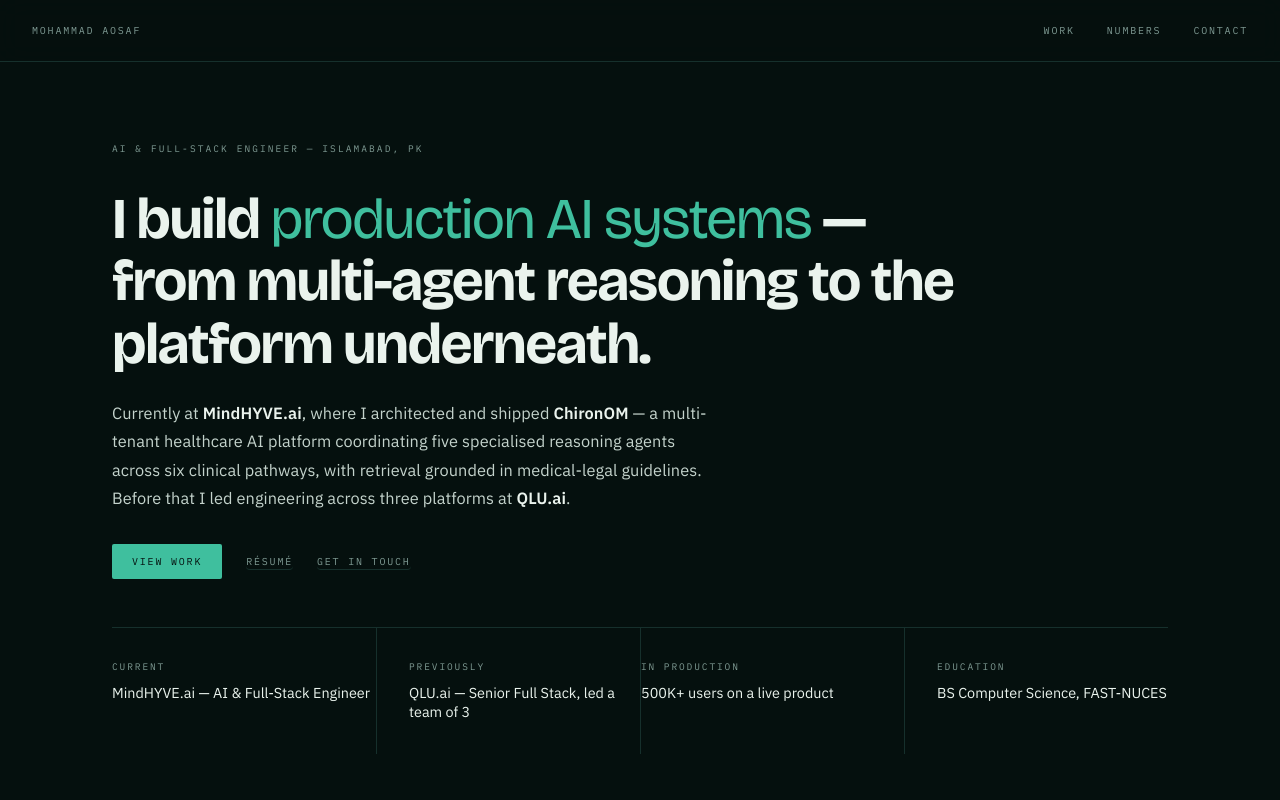
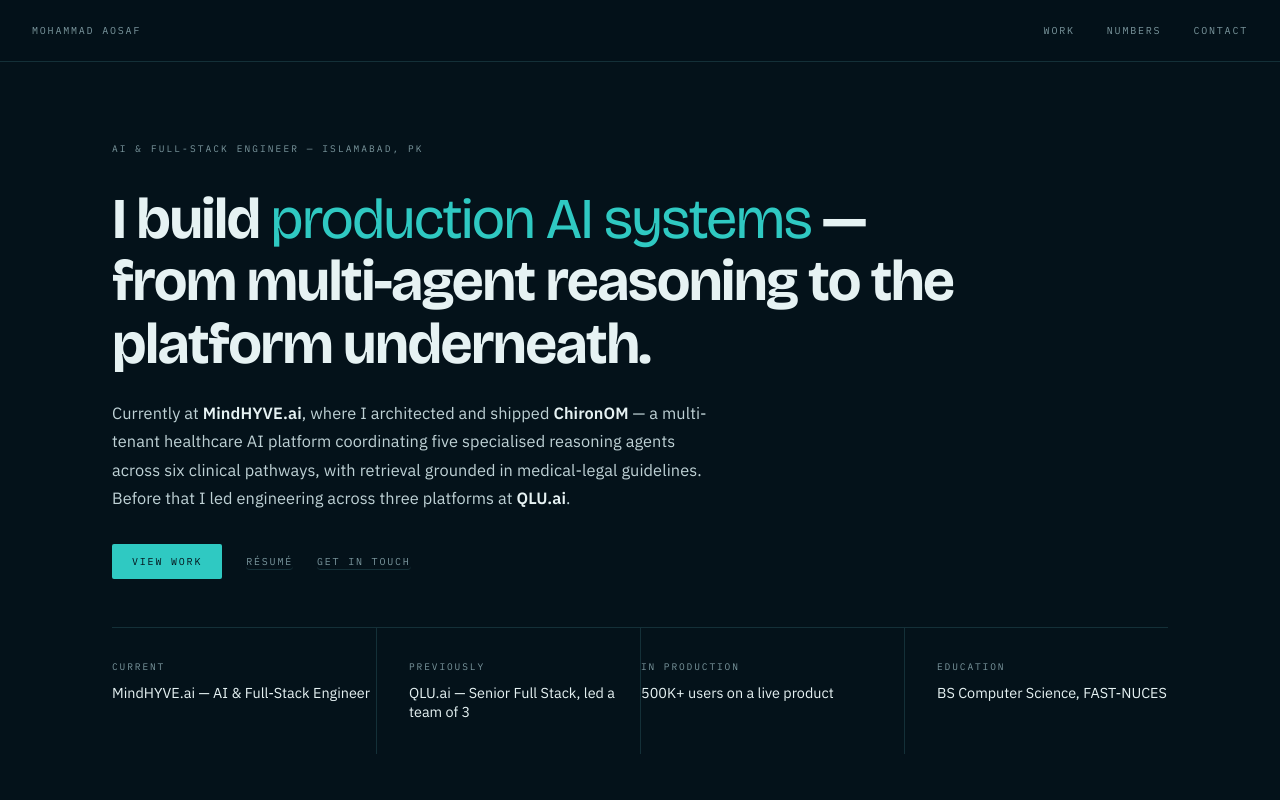
Before and after one commit to Hertz-7/my-portfolio, a Next.js app: page / in a window 1280 px wide. Shown: the top 800 px of the page. Built offline with nearby package versions, Linux system fonts and the light colour scheme.

Commit message:
P6: polish — teal palette, skip-to-content, drop dead shadcn CSS, font-display swap, accessibility

```diff
--- a/src/app/globals.css
+++ b/src/app/globals.css
@@ -1,8 +1,4 @@
 @import "tailwindcss";
-@import "tw-animate-css";
-@import "shadcn/tailwind.css";
-
-@custom-variant dark (&:is(.dark *));
 
 /*
  * FOUR-TIER TEXT COLOUR SYSTEM — strict rule of the codebase
@@ -16,13 +12,13 @@
  */
 
 :root {
-  --ground: #05100E;
-  --ground2: #081916;
-  --hair: #16302C;
-  --type: #EAF3ED;
-  --prose: #C4D3CC;
-  --dim: #7F9A93;
-  --accent: #3FBF9E;
+  --ground: #04121A;
+  --ground2: #071C25;
+  --hair: #143038;
+  --type: #E6F2F3;
+  --prose: #BFD2D6;
+  --dim: #7B979E;
+  --accent: #2FC9C2;
 
   --font-display: var(--font-display), system-ui, sans-serif;
   --font-body: var(--font-body), system-ui, sans-serif;
@@ -40,6 +36,7 @@
   --font-sans: var(--font-body);
   --font-mono: var(--font-mono);
   --font-heading: var(--font-display);
+  --color-foreground: var(--type);
 
   --spacing-1: 0.25rem;
   --spacing-2: 0.5rem;
--- a/src/app/layout.tsx
+++ b/src/app/layout.tsx
@@ -7,18 +7,21 @@
   variable: "--font-display",
   subsets: ["latin"],
   weight: ["400", "500", "600", "700"],
+  display: "swap",
 });
 
 const ibmPlexSans = IBM_Plex_Sans({
   variable: "--font-body",
   subsets: ["latin"],
   weight: ["400", "500", "600"],
+  display: "swap",
 });
 
 const ibmPlexMono = IBM_Plex_Mono({
   variable: "--font-mono",
   subsets: ["latin"],
   weight: ["400", "500"],
+  display: "swap",
 });
 
 const BASE_URL = "https://mohammadaosaf.com";
@@ -77,9 +80,15 @@
   return (
     <html
       lang="en"
-      className={`${bricolage.variable} ${ibmPlexSans.variable} ${ibmPlexMono.variable} dark h-full antialiased`}
+      className={`${bricolage.variable} ${ibmPlexSans.variable} ${ibmPlexMono.variable} h-full antialiased`}
     >
       <body className="min-h-full flex flex-col bg-[var(--ground)] text-[var(--prose)]">
+        <a
+          href="#main-content"
+          className="sr-only focus:not-sr-only focus:absolute focus:top-4 focus:left-4 focus:z-[100] focus:px-4 focus:py-2 focus:bg-[var(--accent)] focus:text-[var(--ground)] focus:font-mono focus:text-[10px] focus:tracking-[0.18em] focus:uppercase focus:rounded-[2px]"
+        >
+          Skip to content
+        </a>
         {children}
         <Analytics />
       </body>
--- a/src/app/opengraph-image.tsx
+++ b/src/app/opengraph-image.tsx
@@ -9,7 +9,7 @@
     (
       <div
         style={{
-          backgroundColor: "#05100E",
+          backgroundColor: "#04121A",
           width: "100%",
           height: "100%",
           display: "flex",
@@ -23,7 +23,7 @@
             style={{
               fontSize: "72px",
               fontWeight: 700,
-              color: "#EAF3ED",
+              color: "#E6F2F3",
               letterSpacing: "-0.028em",
               lineHeight: 1.08,
               margin: 0,
@@ -35,7 +35,7 @@
             style={{
               fontSize: "18px",
               fontWeight: 400,
-              color: "#7F9A93",
+              color: "#7B979E",
               letterSpacing: "0.18em",
               textTransform: "uppercase",
               margin: 0,
--- a/src/app/page.tsx
+++ b/src/app/page.tsx
@@ -16,7 +16,7 @@
   return (
     <>
       <Header />
-      <main className="flex-1">
+      <main id="main-content" className="flex-1">
         <HeroSection />
 
         <Rule />
--- a/src/app/work/[slug]/page.tsx
+++ b/src/app/work/[slug]/page.tsx
@@ -38,7 +38,7 @@
   return (
     <>
       <Header />
-      <main className="flex-1">
+      <main id="main-content" className="flex-1">
         {/* Case study header */}
         <section className="pt-16 pb-12 border-b border-[var(--hair)]">
           <div className="max-w-[1120px] mx-auto px-6 lg:px-8">
```
